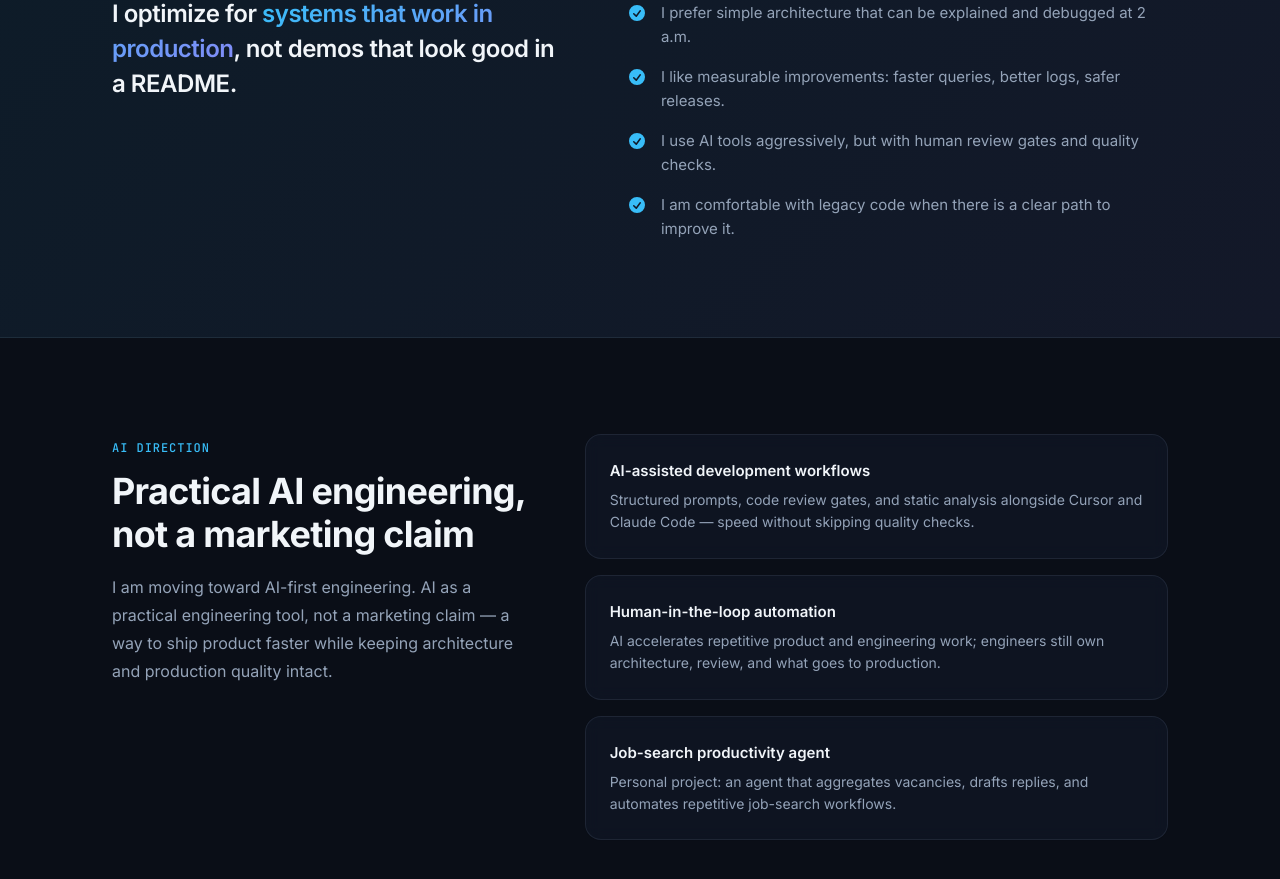
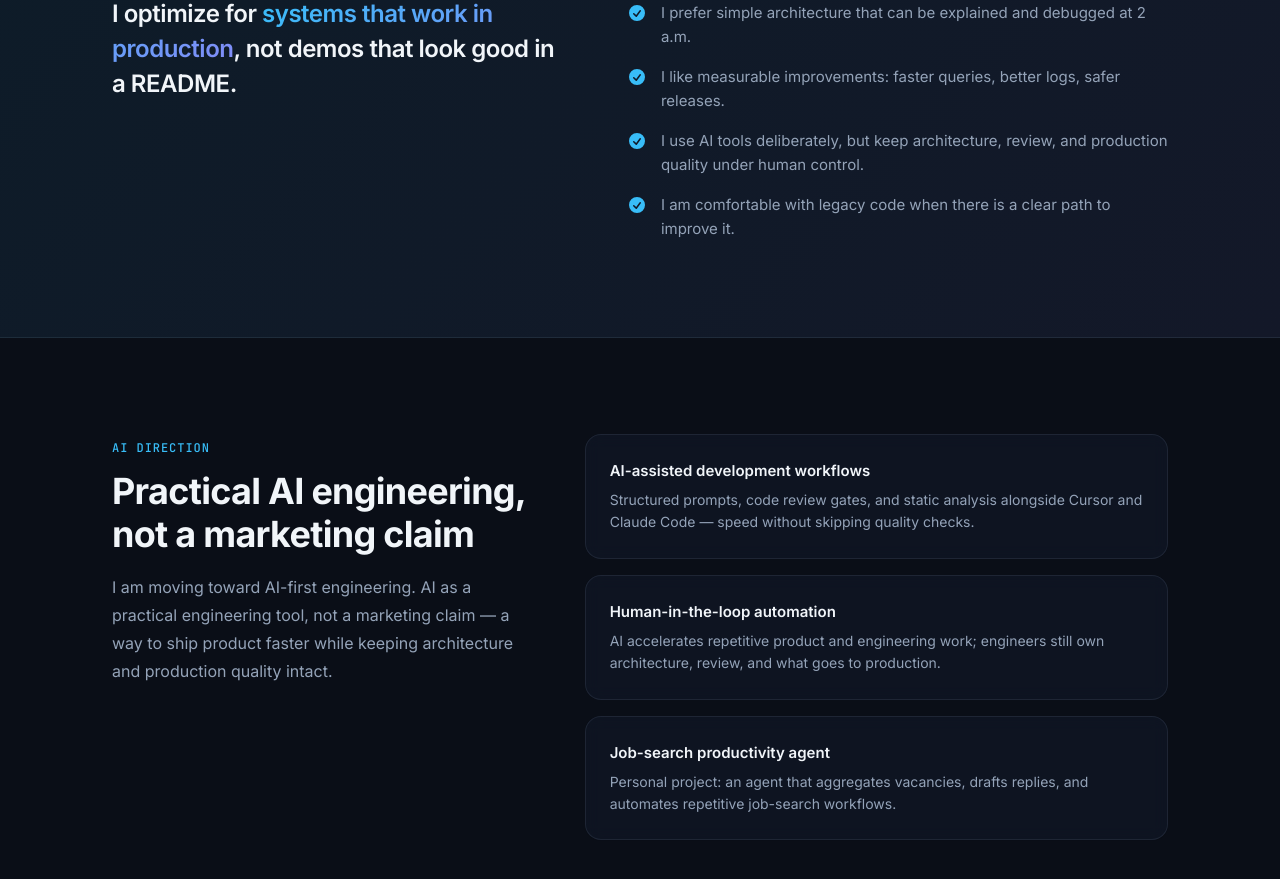
Before and after one commit to Kolyn236/myPortfolio, a React (Vite) app: page / in a window 1280 px wide. Shown: the part 2960-3839 px from the top of the page. Built offline with nearby package versions, Linux system fonts and the light colour scheme.

Commit message:
[*] Change description

```diff
--- a/src/data/content.en.ts
+++ b/src/data/content.en.ts
@@ -144,7 +144,7 @@ export const contentEn: LocalizedContent = {
       'I care about production behavior, not just clean code.',
       'I prefer simple architecture that can be explained and debugged at 2 a.m.',
       'I like measurable improvements: faster queries, better logs, safer releases.',
-      'I use AI tools aggressively, but with human review gates and quality checks.',
+      'I use AI tools deliberately, but keep architecture, review, and production quality under human control.',
       'I am comfortable with legacy code when there is a clear path to improve it.',
     ],
   },
--- a/src/data/content.ru.ts
+++ b/src/data/content.ru.ts
@@ -144,7 +144,7 @@ export const contentRu: LocalizedContent = {
       'Мне важно поведение в проде, а не только чистый код.',
       'Предпочитаю простую архитектуру, которую можно объяснить и отладить в 2 часа ночи.',
       'Люблю измеримые улучшения: быстрее запросы, лучше логи, безопаснее релизы.',
-      'Активно использую AI-инструменты, но с ревью и проверками качества.',
+      'Использую AI-инструменты осознанно, но держу архитектуру, ревью и качество под инженерным контролем.',
       'Комфортно работаю с legacy, когда есть понятный путь улучшения.',
     ],
   },
```
